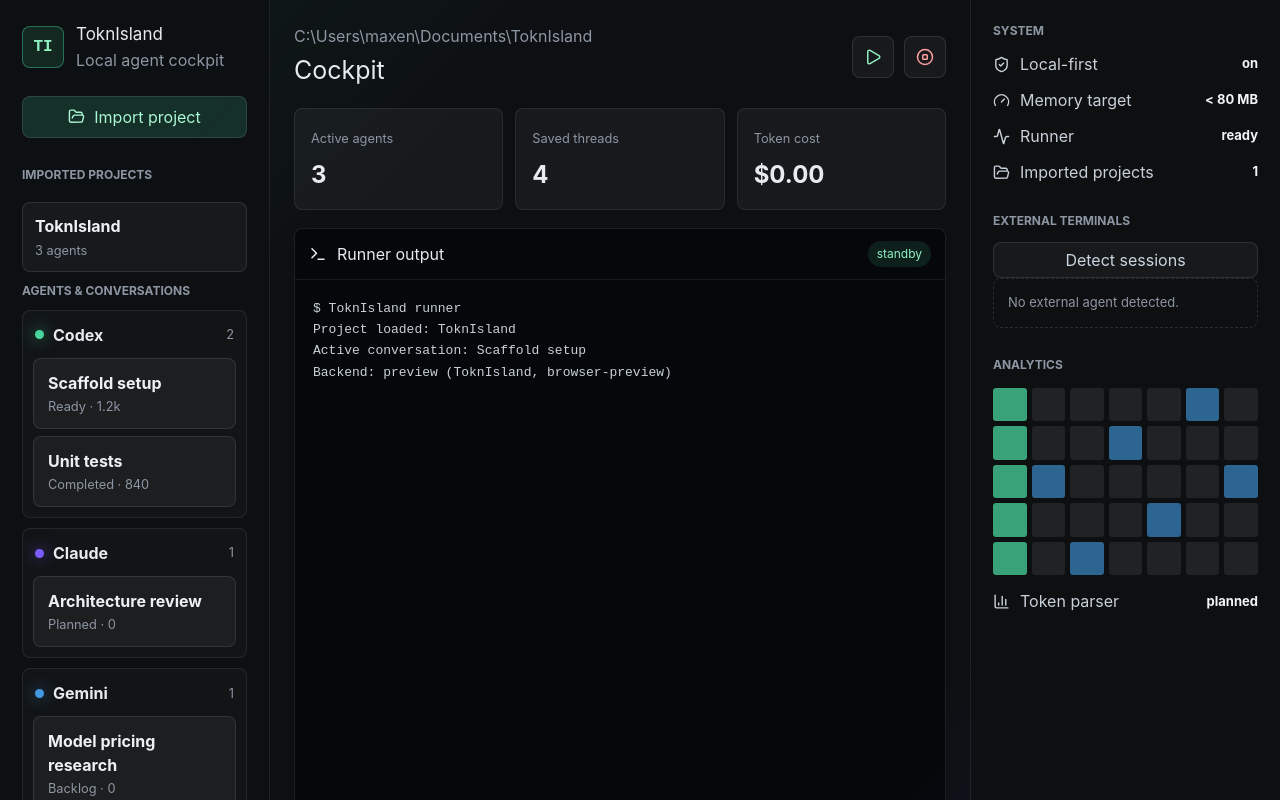
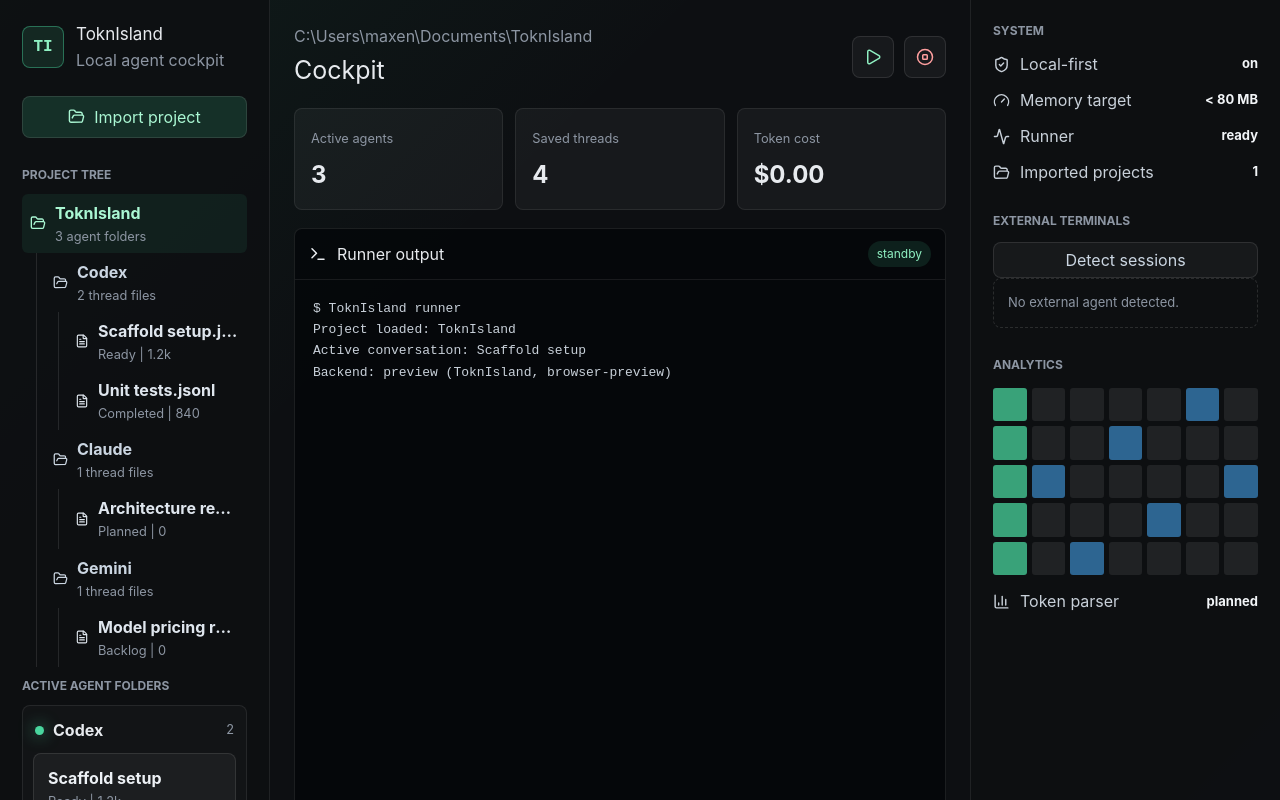
Before and after one commit to Maxenceboo/ToknIsland, a React (Vite) app: page / in a window 1280 px wide. Both pictures are taken after a click on the button "Import project". Shown: the top 800 px of the page. Built offline with nearby package versions, Linux system fonts and the light colour scheme.

Commit message:
feat(app): show projects as folder tree

```diff
--- a/src/app/App.tsx
+++ b/src/app/App.tsx
@@ -2,6 +2,7 @@
   Activity,
   BarChart3,
   CircleStop,
+  FileText,
   FolderOpen,
   Gauge,
   Play,
@@ -55,20 +56,53 @@
           Import project
         </button>
 
-        <section className="stack">
-          <div className="section-title">Imported projects</div>
+        <section className="tree-panel">
+          <div className="section-title">Project tree</div>
           {cockpitState.importedProjects.length === 0 ? (
             <div className="empty-list">No imported project yet.</div>
           ) : (
             cockpitState.importedProjects.map((project) => (
-              <button className="project-row" key={project.path} type="button">
-                <strong>{project.name}</strong>
-                <small>{project.agents.length} agents</small>
-              </button>
+              <div className="tree-project" key={project.path}>
+                <button className="tree-node project-node" type="button">
+                  <FolderOpen size={16} />
+                  <span>
+                    <strong>{project.name}</strong>
+                    <small>{project.agents.length} agent folders</small>
+                  </span>
+                </button>
+
+                <div className="tree-children">
+                  {project.agents.map((agent) => (
+                    <div className="tree-agent" key={agent.id}>
+                      <div className="tree-node agent-node">
+                        <FolderOpen size={15} />
+                        <span>
+                          <strong>{agent.name}</strong>
+                          <small>{agent.conversations.length} thread files</small>
+                        </span>
+                      </div>
+
+                      <div className="tree-children thread-children">
+                        {agent.conversations.map((conversation) => (
+                          <button className="tree-node thread-node" key={conversation.id} type="button">
+                            <FileText size={14} />
+                            <span>
+                              <strong>{conversation.title}.jsonl</strong>
+                              <small>
+                                {conversation.status} | {conversation.tokens}
+                              </small>
+                            </span>
+                          </button>
+                        ))}
+                      </div>
+                    </div>
+                  ))}
+                </div>
+              </div>
             ))
           )}
 
-          <div className="section-title">Agents & conversations</div>
+          <div className="section-title">Active agent folders</div>
           {agents.length === 0 ? (
             <div className="empty-list">Import a project to list agents.</div>
           ) : (
@@ -84,7 +118,7 @@
                     <span>
                       <strong>{conversation.title}</strong>
                       <small>
-                        {conversation.status} · {conversation.tokens}
+                        {conversation.status} | {conversation.tokens}
                       </small>
                     </span>
                   </button>
@@ -180,7 +214,7 @@
               >
                 <strong>{session.agentName}</strong>
                 <small>
-                  {session.terminal} · pid {session.pid} · {session.status}
+                  {session.terminal} | pid {session.pid} | {session.status}
                 </small>
               </button>
             ))
--- a/src/styles.css
+++ b/src/styles.css
@@ -137,6 +137,13 @@
   margin-top: 28px;
 }
 
+.tree-panel {
+  display: flex;
+  flex-direction: column;
+  gap: 10px;
+  margin-top: 28px;
+}
+
 .section-title {
   font-size: 12px;
   font-weight: 700;
@@ -162,6 +169,63 @@
   margin-top: 8px;
   padding: 11px 12px;
   text-align: left;
+}
+
+.tree-project,
+.tree-agent {
+  display: flex;
+  flex-direction: column;
+}
+
+.tree-node {
+  display: flex;
+  width: 100%;
+  align-items: center;
+  gap: 9px;
+  border: 0;
+  border-radius: 6px;
+  background: transparent;
+  color: #edf1f5;
+  padding: 7px 8px;
+  text-align: left;
+}
+
+.tree-node span {
+  display: flex;
+  min-width: 0;
+  flex: 1;
+  flex-direction: column;
+  gap: 2px;
+}
+
+.tree-node strong,
+.tree-node small {
+  overflow: hidden;
+  text-overflow: ellipsis;
+  white-space: nowrap;
+}
+
+.project-node {
+  background: rgba(73, 214, 158, 0.08);
+  color: #aaf7d3;
+}
+
+.agent-node {
+  color: #cbd6e2;
+}
+
+.thread-node {
+  color: #dfe6ee;
+}
+
+.tree-children {
+  margin-left: 14px;
+  border-left: 1px solid rgba(255, 255, 255, 0.1);
+  padding-left: 8px;
+}
+
+.thread-children {
+  margin-left: 13px;
 }
 
 .conversation-row {
```
Also changed, not shown: 2 other files (tests, documents, lock files or other folders).
